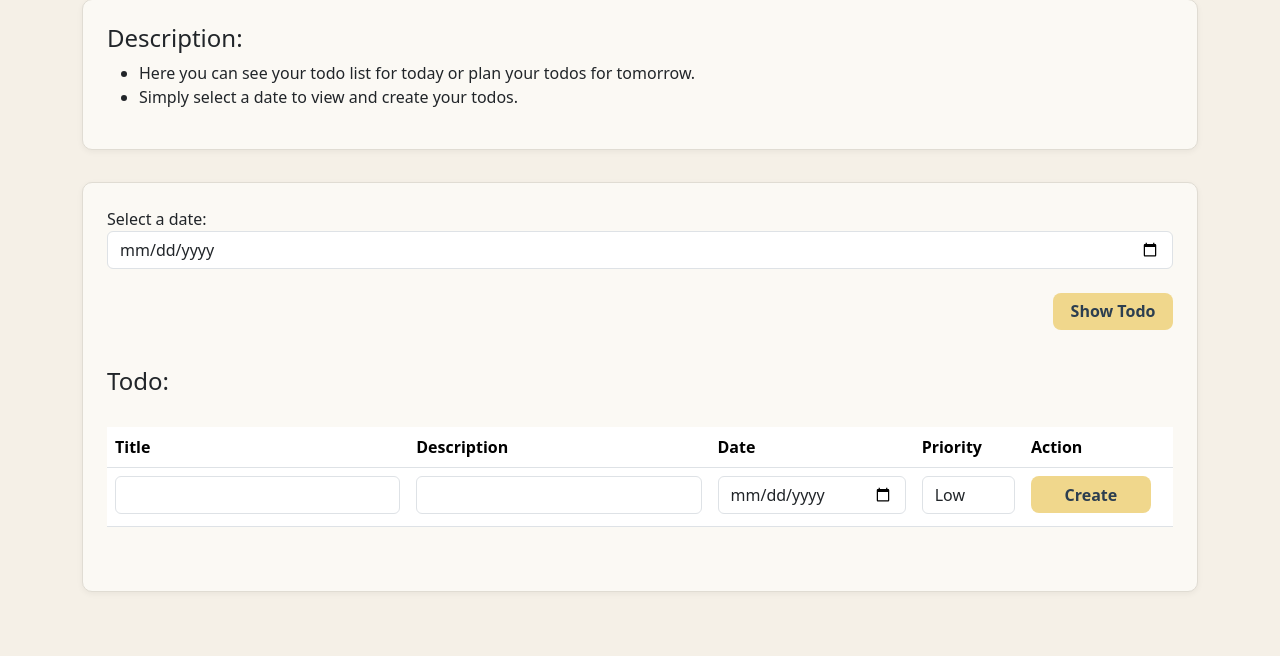
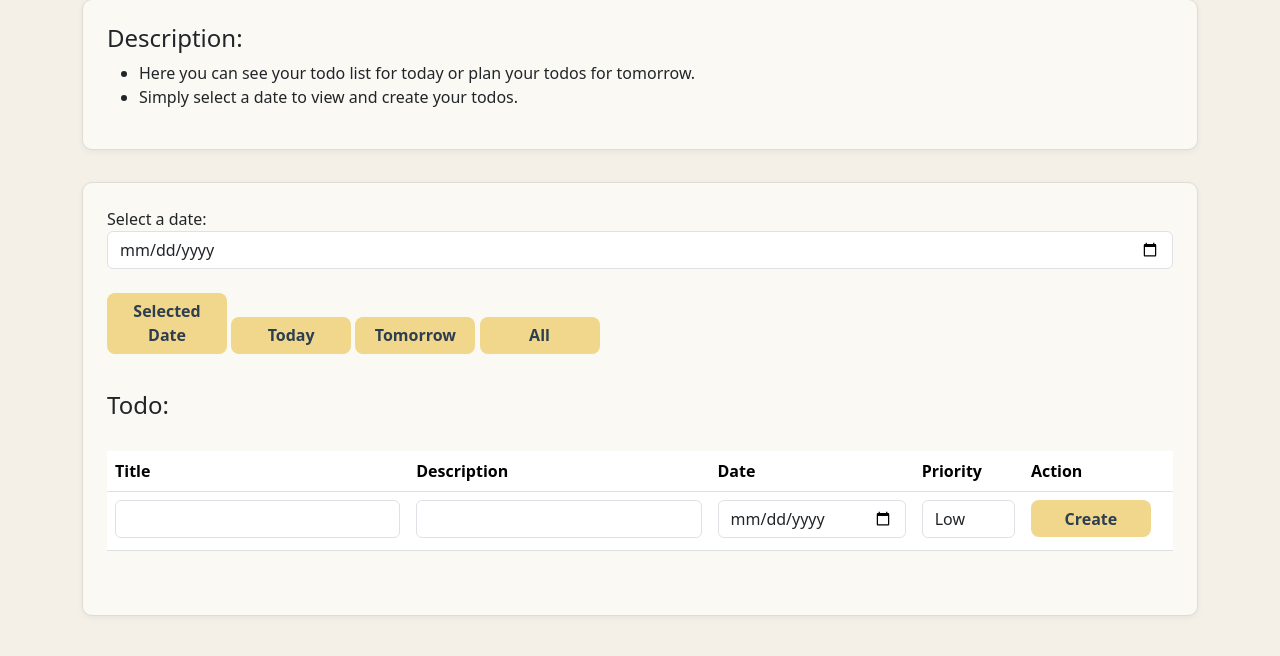
Before and after one commit to Keszamol/cs50x-project, a Flask app: page /todo in a window 1280 px wide. Shown: the part 184-840 px from the top of the page. Run offline with Flask 3, Linux system fonts and the light colour scheme; the visitor is signed in with stand-in values (Sample User, id 1); some libraries are stand-ins or nearby versions.

Commit message:
Todo Zeitraum Buttons hinzugefügt

```diff
--- a/project/app.py
+++ b/project/app.py
@@ -167,7 +167,6 @@ def main():
 
 
 
-
 @app.route("/todo", methods=["GET", "POST"])
 def todo():
     if not session.get('user_id'):
@@ -191,9 +190,38 @@ def todo():
             return create_todo(username, PRIOR, selected_date, user_id)
         elif action in ('delete', 'done'):
             return delete_todo(username, PRIOR, selected_date, user_id, todo_id)
+        elif action == 'all':
+             return show_all(selected_date, PRIOR, username, user_id)
+        elif action == 'today':
+             return show_today(selected_date, PRIOR, username, user_id)
+        elif action == 'tomorrow':
+             return show_tomorrow(selected_date, PRIOR, username, user_id)
 
     return render_template("todo.html", username=username, prior=PRIOR, selected_date=selected_date)
 
+def show_today(selected_date, PRIOR, username, user_id):
+
+    display_date = "Today"
+
+    todo_list = db.execute("SELECT * FROM todos WHERE user_id = ? AND date = DATE('now')", user_id)
+
+    return render_template("todo.html", username=username, prior=PRIOR, todo=todo_list, selected_date=selected_date, display_date=display_date)
+
+def show_tomorrow(selected_date, PRIOR, username, user_id):
+
+    display_date = "Tomorrow"
+
+    todo_list = db.execute("SELECT * FROM todos WHERE user_id = ? AND date >= DATE('now', '-1 days')", user_id)
+
+    return render_template("todo.html", username=username, prior=PRIOR, todo=todo_list, selected_date=selected_date, display_date=display_date)
+
+def show_all(selected_date, PRIOR, username, user_id):
+
+    display_date = "All Todo"
+
+    todo_list = db.execute("SELECT * FROM todos WHERE user_id = ?", user_id)
+
+    return render_template("todo.html", username=username, prior=PRIOR, todo=todo_list, selected_date=selected_date, display_date=display_date)
 
 def show_todo(selected_date, PRIOR, username, user_id):
 
--- a/project/templates/history.html
+++ b/project/templates/history.html
@@ -15,9 +15,7 @@
         <label for="date">Select a date:</label>
         <input type="date" id="date" name="date" class="form-control" required>
         <br>
-        <div class="d-flex justify-content-end">
           <button>Show Entries</button>
-        </div>
     </form>
   {% if entry %}
         <h5>{{ selected_date }}</h5>
--- a/project/templates/todo.html
+++ b/project/templates/todo.html
@@ -15,11 +15,13 @@
     <div class="card">
         <form method="post" action="/todo" class="mb-4">
             <label for="date">Select a date:</label>
-            <input type="date" name="selected_date" class="form-control" required>
+            <input type="date" name="selected_date" class="form-control">
             <br>
-            <div class="d-flex justify-content-end">
-                <button name="action" value="show">Show Todo</button>
-            </div>
+            <button name="action" value="show">Selected Date</button>
+            <button name="action" value="today">Today</button>
+            <button name="action" value="tomorrow">Tomorrow</button>
+            <button name="action" value="all">All</button>
+
         </form>
 
         <h5>{{ display_date }}</h5>
@@ -75,7 +77,7 @@
                         <tr>
                             <input type="hidden" name="selected_date" value="{{ selected_date }}">
                             <input type="hidden" name="todo_id" value="{{ todo.id }}">
-                            <td>{{ display_date }}</td>
+                            <td>{{ todo.date }}</td>
                             <td>{{ todo.priority }}</td>
                             <td>{{ todo.titel }}</td>
                             <td>{{ todo.description }}</td>
```
